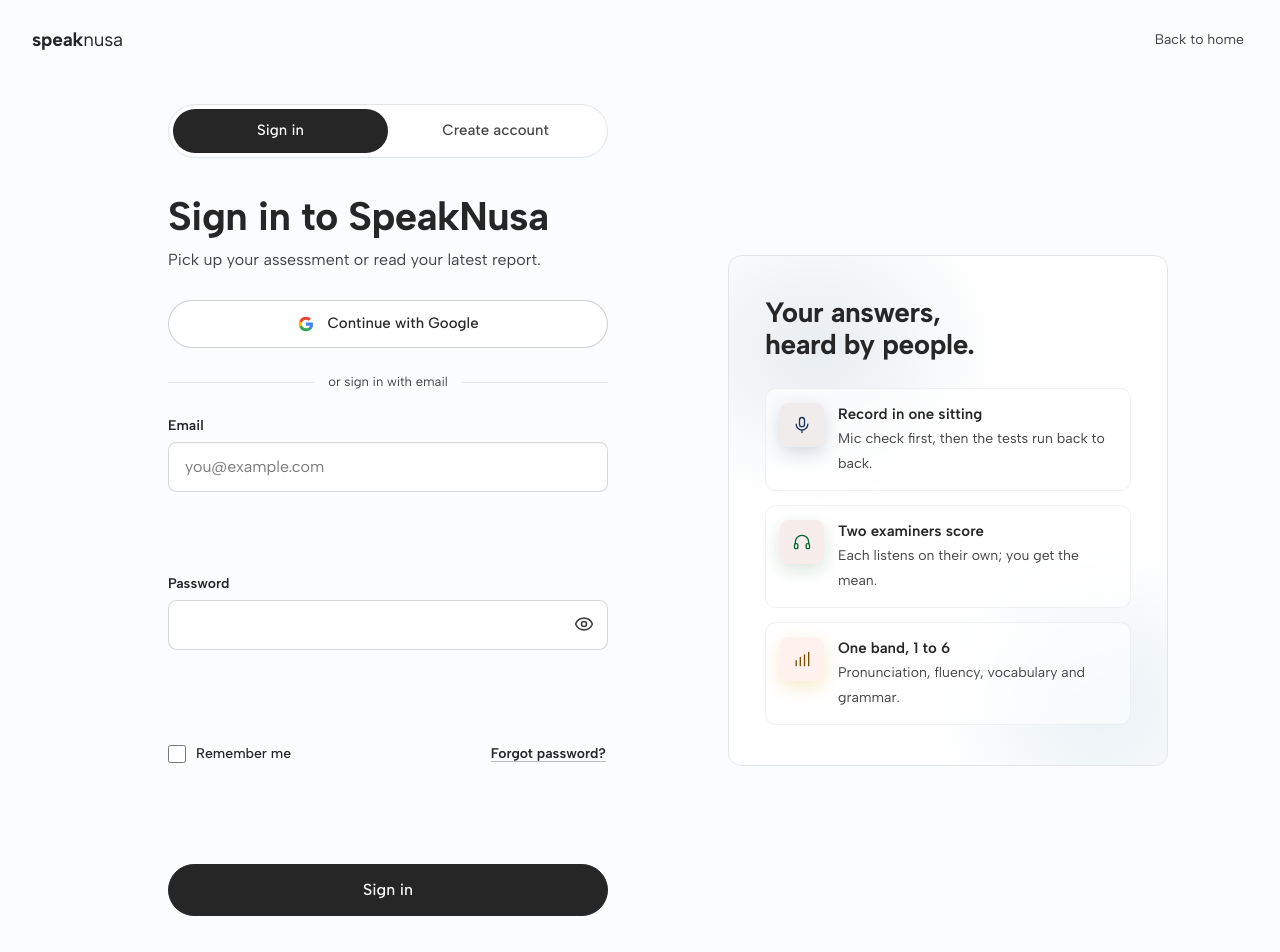
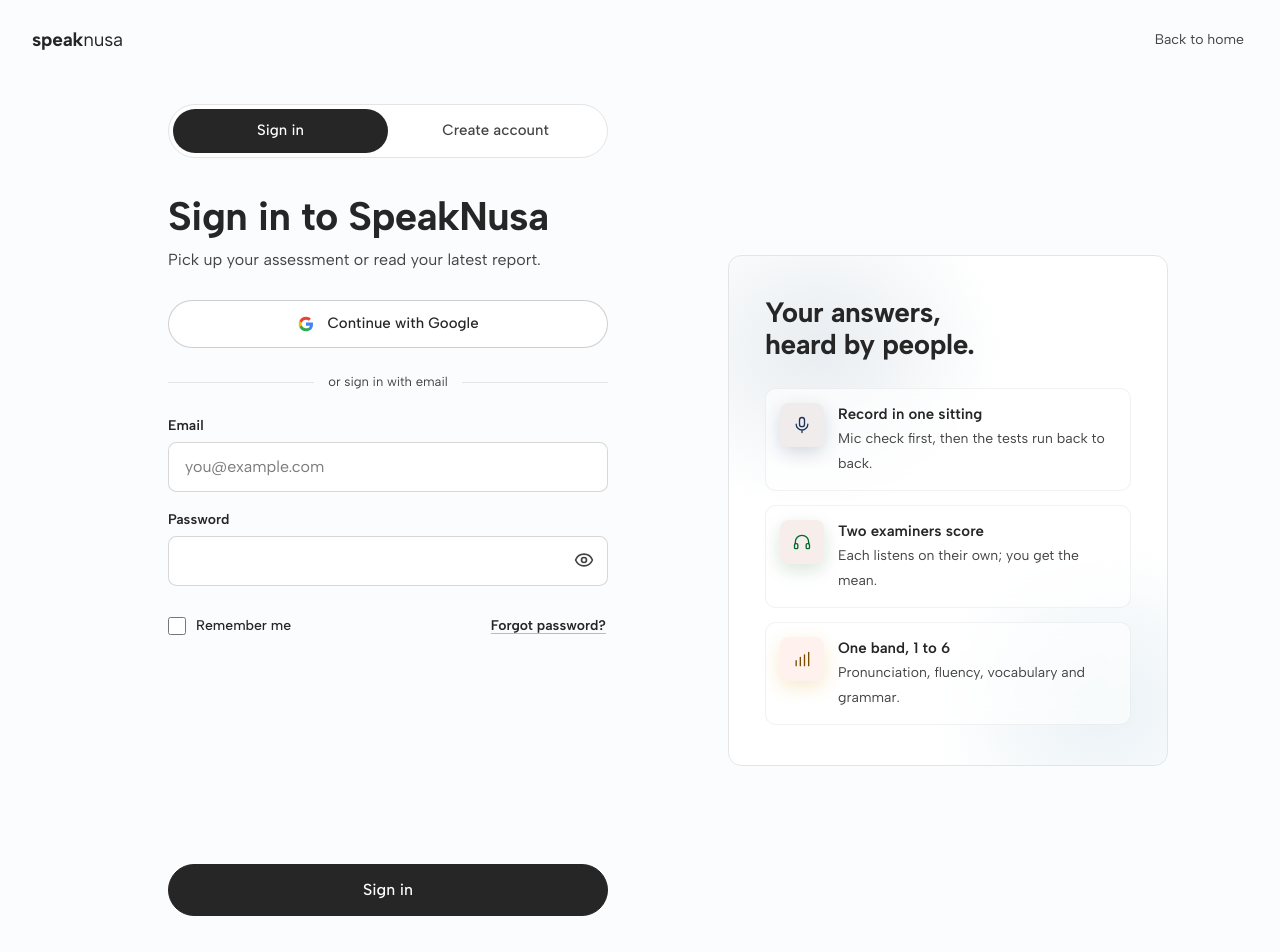
Before and after one commit to markusdito/fluentcheck-english-proficiency-test, a Next.js app in the folder frontend/: page /login in a window 1280 px wide. Shown: the top 952 px of the page. Built offline with nearby package versions, Linux system fonts and the light colour scheme; no server answers.

Commit message:
fix(frontend): keep sign-in fields together, pin button to sign-up line

```diff
--- a/frontend/components/auth/LoginForm.tsx
+++ b/frontend/components/auth/LoginForm.tsx
@@ -84,7 +84,7 @@ export function LoginForm() {
       <GoogleAuthError />
       <GoogleAuthButton returnTo="login" dividerLabel="or sign in with email" />
 
-      <form onSubmit={handleSubmit} noValidate aria-label="Login form" className={`grid gap-[18px] ${signInFormFill}`}>
+      <form onSubmit={handleSubmit} noValidate aria-label="Login form" className={`gap-[18px] ${signInFormFill}`}>
         {error && (
           <p role="alert" className={errorSummary}>
             {error}
@@ -138,10 +138,12 @@ export function LoginForm() {
           </Link>
         </div>
 
-        <button type="submit" disabled={loading} aria-busy={loading || undefined} className={primaryButton}>
-          {loading && <Loader2 className="size-4 animate-spin" aria-hidden />}
-          <span>{loading ? "Signing in…" : "Sign in"}</span>
-        </button>
+        <div className="mt-auto">
+          <button type="submit" disabled={loading} aria-busy={loading || undefined} className={primaryButton}>
+            {loading && <Loader2 className="size-4 animate-spin" aria-hidden />}
+            <span>{loading ? "Signing in…" : "Sign in"}</span>
+          </button>
+        </div>
       </form>
     </div>
   );
--- a/frontend/components/auth/styles.ts
+++ b/frontend/components/auth/styles.ts
@@ -14,6 +14,6 @@ export const primaryButton = `mt-1.5 inline-flex min-h-13 w-full items-center ju
 
 export const textLink = `inline-flex min-h-11 items-center px-0.5 text-sm font-semibold text-sn-fg underline decoration-sn-fg/30 underline-offset-3 transition-[text-decoration-color] duration-200 ease-standard hover:decoration-sn-fg ${focusRing}`;
 
-// Sign-in form fills the resting height of the sign-up form so both panels share a top edge and
-// button line, which keeps the sliding switch smooth. ponytail: fixed px, update if sign-up fields change.
-export const signInFormFill = "min-h-[500px] content-between";
+// Sign-in form fills the resting height of the sign-up form: fields stay packed under the title,
+// the submit button sits on the same line as sign-up's. ponytail: fixed px, update if sign-up fields change.
+export const signInFormFill = "flex min-h-[500px] flex-col";
```
